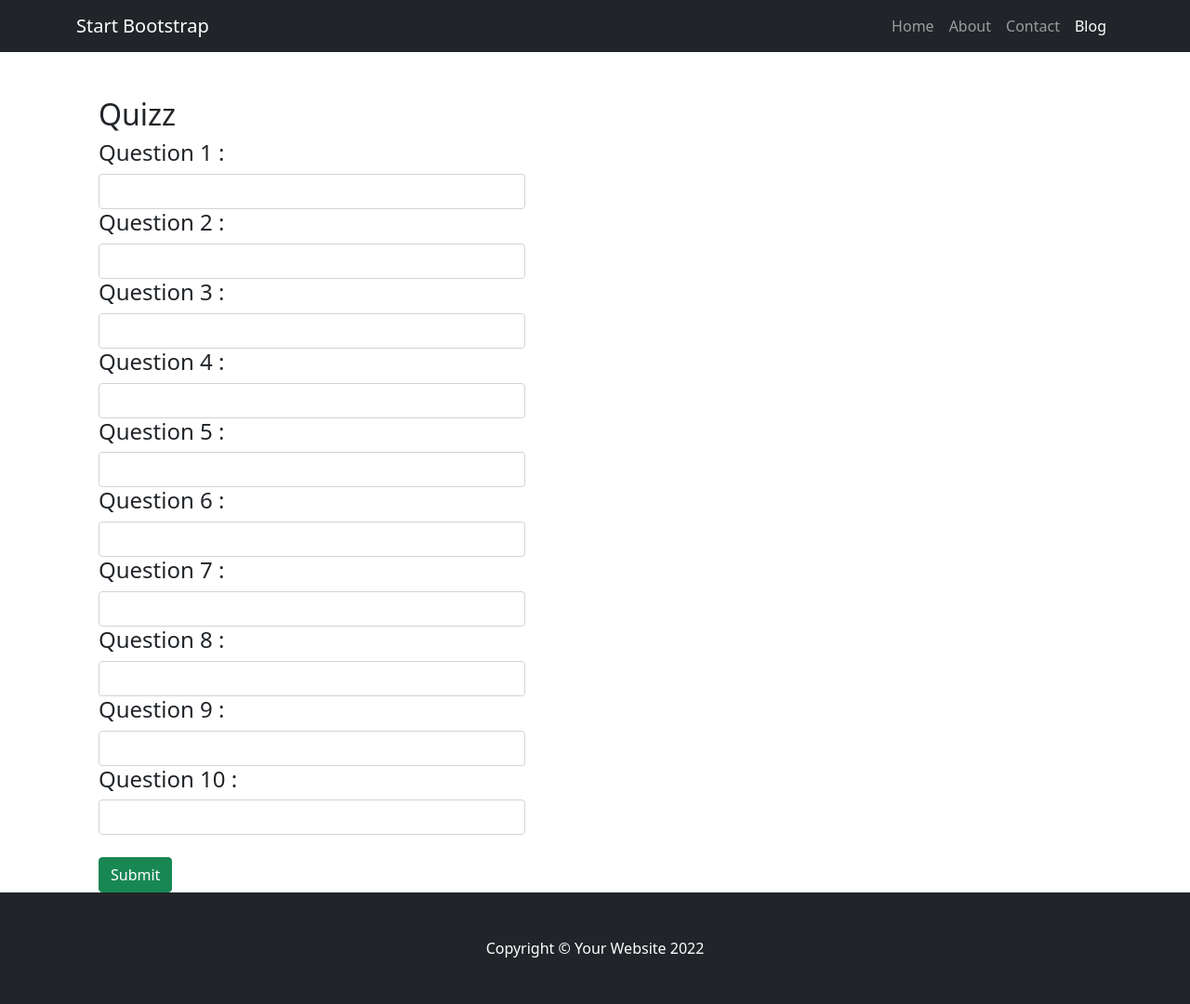
After one commit to khaledhafsia/projet_web, a PHP site: page /Quizz.php in a window 1280 px wide. The commit adds this page. Shown: the whole page at 93% size. Run offline with PHP 8.4, Linux system fonts and the light colour scheme.

Commit message:
started quizz

```diff
--- a/Controller/CoursC.php
+++ b/Controller/CoursC.php
@@ -1,16 +1,134 @@
 <?php
 include "../config.php";
 require_once "../Model/Cours.php";
+require_once "../Model/Matiere.php";
+require_once "../Model/User.php";
 function Get_All_Cours ()
 {
     try {
         $pdo = Config::getConnexion();
         $query = $pdo->prepare(
-            'SELECT * FROM Cours'
+            'SELECT * FROM Cours ORDER BY  DATE_UPLOAD DESC'
         );
         $query->execute();
-        return $query->fetch();
+        $count=$query->rowCount();
+        if ($count==0){
+            return 0;
+        }
+        else
+        {
+            $A=[];
+            $X=$query->fetchAll();
+            foreach ($X as $x) {
+                $Cours_info = new Cours ($x['ID'], $x['Titre'], get_matiere($x['Matiere']), get_teacher_name($x["Enseignant"]), $x["Contenu"], $x["Date_Upload"]);
+                $Cours_info->setFile($x["File"]);
+                array_push($A,$Cours_info);
+            }
+
+            return $A;
+        }
     } catch (PDOException $e) {
         $e->getMessage();
     }
 }
+
+function Get_Cours ($id)
+{
+    try {
+        $pdo = Config::getConnexion();
+        $query = $pdo->prepare(
+            'SELECT * FROM Cours WHERE ID=:id'
+        );
+        $query->execute([":id"=>$id]);
+        $count=$query->rowCount();
+        if ($count==0){
+            return 0;
+        }
+        else
+        {
+            $X=$query->fetchAll();
+            foreach ($X as $x) {
+                $Cours_info = new Cours ($x['ID'], $x['Titre'], get_matiere($x['Matiere']), get_teacher_name($x["Enseignant"]), $x["Contenu"], $x["Date_Upload"]);
+                $Cours_info->setFile($x["File"]);
+            }
+
+            return $Cours_info;
+        }
+    } catch (PDOException $e) {
+        $e->getMessage();
+    }
+}
+
+function get_teacher_name ($id)
+{
+    $sql="SELECT * FROM User WHERE id= :id";
+    $db=config::getConnexion();
+    try{
+        $query=$db->prepare($sql);
+        $query->execute([':id' => $id]);
+        $count=$query->rowCount();
+        if ($count==0){
+            return 0;
+        }
+        else
+        {
+            $x=$query->fetch();
+            $User_info = new User ($x["ID"],$x["Username"],$x["Password"],$x["Email"],$x["Role"],[]);
+            return $User_info;
+        }}
+    catch (Exception $e)
+    {
+        echo $e->getMessage();
+    }
+
+}
+
+function get_matiere ($id)
+{
+    $sql="SELECT * FROM Matiere WHERE id= :id";
+    $db=config::getConnexion();
+    try{
+        $query=$db->prepare($sql);
+        $query->execute([':id' => $id]);
+        $count=$query->rowCount();
+        if ($count==0){
+            return 0;
+        }
+        else
+        {
+            $x=$query->fetch();
+            $matiere=new Matiere($x["ID"],$x["Titre"]);
+            return $matiere;
+        }}
+    catch (Exception $e)
+    {
+        echo $e->getMessage();
+    }
+
+}
+
+function filter_search ($A,$search)
+{
+    $X=[];
+    foreach ($A as $a)
+        {
+            if (strpos($a->getTitre(),$search))
+            {
+                array_push($X,$a);
+            }
+        }
+    return $X;
+}
+
+function filter_Matiere ($A,$matiere)
+{
+    $X=[];
+    foreach ($A as $a)
+    {
+        if (strpos($a->getMatiere()->getTitre(),$matiere))
+        {
+            array_push($X,$a);
+        }
+    }
+    return $X;
+}
--- a/Model/Cours.php
+++ b/Model/Cours.php
@@ -8,6 +8,23 @@ class Cours
     private $Enseignat;
     private $Contenu;
     private $Date_Upload;
+    private $File;
+
+    /**
+     * @return mixed
+     */
+    public function getFile()
+    {
+        return $this->File;
+    }
+
+    /**
+     * @param mixed $File
+     */
+    public function setFile($File)
+    {
+        $this->File = $File;
+    }
 
     /**
      * @param $id
--- /dev/null
+++ b/Model/Matiere.php
@@ -0,0 +1,56 @@
+<?php
+
+class Matiere
+{
+    private $id;
+    private $Titre;
+
+    /**
+     * @param $id
+     * @param $Titre
+     */
+    public function __construct($id, $Titre)
+    {
+        $this->id = $id;
+        $this->Titre = $Titre;
+    }
+
+    /**
+     * @return mixed
+     */
+    public function getId()
+    {
+        return $this->id;
+    }
+
+    /**
+     * @param mixed $id
+     */
+    public function setId($id)
+    {
+        $this->id = $id;
+    }
+
+    /**
+     * @return mixed
+     */
+    public function getTitre()
+    {
+        return $this->Titre;
+    }
+
+    /**
+     * @param mixed $Titre
+     */
+    public function setTitre($Titre)
+    {
+        $this->Titre = $Titre;
+    }
+
+    public function __toString()
+    {
+        return $this->getTitre();
+    }
+
+
+}
--- a/Model/Question.php
+++ b/Model/Question.php
@@ -6,6 +6,7 @@ class Question
     private $Titre;
     private $reponse;
     private $quizz;
+
 
     /**
      * @param $id
--- /dev/null
+++ b/View/Quizz.php
@@ -0,0 +1,143 @@
+<!DOCTYPE html>
+<html lang="en">
+    <head>
+        <meta charset="utf-8" />
+        <meta name="viewport" content="width=device-width, initial-scale=1, shrink-to-fit=no" />
+        <meta name="description" content="" />
+        <meta name="author" content="" />
+        <title>Blog Post - Start Bootstrap Template</title>
+        <!-- Favicon-->
+        <link rel="icon" type="image/x-icon" href="../Assets/img/favicon.ico" />
+        <!-- Core theme CSS (includes Bootstrap)-->
+        <link href="../Assets/css/styles.css" rel="stylesheet" />
+    </head>
+    <?php
+    require_once "../Controller/CoursC.php";
+
+    ?>
+    <body>
+        <!-- Responsive navbar-->
+        <nav class="navbar navbar-expand-lg navbar-dark bg-dark">
+            <div class="container">
+                <a class="navbar-brand" href="#!">Start Bootstrap</a>
+                <button class="navbar-toggler" type="button" data-bs-toggle="collapse" data-bs-target="#navbarSupportedContent" aria-controls="navbarSupportedContent" aria-expanded="false" aria-label="Toggle navigation"><span class="navbar-toggler-icon"></span></button>
+                <div class="collapse navbar-collapse" id="navbarSupportedContent">
+                    <ul class="navbar-nav ms-auto mb-2 mb-lg-0">
+                        <li class="nav-item"><a class="nav-link" href="#">Home</a></li>
+                        <li class="nav-item"><a class="nav-link" href="#!">About</a></li>
+                        <li class="nav-item"><a class="nav-link" href="#!">Contact</a></li>
+                        <li class="nav-item"><a class="nav-link active" aria-current="page" href="#">Blog</a></li>
+                    </ul>
+                </div>
+            </div>
+        </nav>
+        <!-- Page content-->
+        <div class="container mt-5">
+            <div class="row">
+                <div class="col-lg-8">
+                    <!-- Post content-->
+                    <div class="container-fluid">
+                        <div class="row">
+                            <div class="col-md-12">
+                                <h2>
+                                    Quizz
+                                </h2>
+
+                                <div class="col-lg-8">
+                                    <!-- Post content-->
+                                    <article>
+                                        <form role="form">
+                                            <div class="form-group">
+
+                                                <label for="exampleInputEmail1">
+                                                    <h4>Question 1 :</h4>
+                                                </label>
+                                                <input type="email" class="form-control" id="exampleInputEmail1">
+                                            </div>
+                                            <div class="form-group">
+
+                                                <label for="exampleInputEmail1">
+                                                    <h4>Question 2 :</h4>
+                                                </label>
+                                                <input type="email" class="form-control" id="exampleInputEmail1">
+                                            </div>
+                                            <div class="form-group">
+
+                                                <label for="exampleInputEmail1">
+                                                    <h4>Question 3 :</h4>
+                                                </label>
+                                                <input type="email" class="form-control" id="exampleInputEmail1">
+                                            </div>
+                                            <div class="form-group">
+
+                                                <label for="exampleInputEmail1">
+                                                    <h4>Question 4 :</h4>
+                                                </label>
+                                                <input type="email" class="form-control" id="exampleInputEmail1">
+                                            </div>
+                                            <div class="form-group">
+
+                                                <label for="exampleInputEmail1">
+                                                    <h4>Question 5 :</h4>
+                                                </label>
+                                                <input type="email" class="form-control" id="exampleInputEmail1">
+                                            </div>
+                                            <div class="form-group">
+
+                                                <label for="exampleInputEmail1">
+                                                    <h4>Question 6 :</h4>
+                                                </label>
+                                                <input type="email" class="form-control" id="exampleInputEmail1">
+                                            </div>
+                                            <div class="form-group">
+
+                                                <label for="exampleInputEmail1">
+                                                    <h4>Question 7 :</h4>
+                                                </label>
+                                                <input type="email" class="form-control" id="exampleInputEmail1">
+                                            </div>
+                                            <div class="form-group">
+
+                                                <label for="exampleInputEmail1">
+                                                    <h4>Question 8 :</h4>
+                                                </label>
+                                                <input type="email" class="form-control" id="exampleInputEmail1">
+                                            </div>
+                                            <div class="form-group">
+
+                                                <label for="exampleInputEmail1">
+                                                    <h4>Question 9 :</h4>
+                                                </label>
+                                                <input type="email" class="form-control" id="exampleInputEmail1">
+                                            </div>
+                                            <div class="form-group">
+
+                                                <label for="exampleInputEmail1">
+                                                    <h4>Question 10 :</h4>
+                                                </label>
+                                                <input type="email" class="form-control" id="exampleInputEmail1">
+                                            </div>
+                                            <br>
+                                            <button type="submit" class="btn btn-success">
+                                                Submit
+                                            </button>
+                                        </form>
+                                    </article>
+                                </div>
+                            </div>
+                        </div>
+                    </div>
+                </div>
+
+            </div>
+        </div>
+        <!-- Footer-->
+        <footer class="py-5 bg-dark">
+            <div class="container"><p class="m-0 text-center text-white">Copyright &copy; Your Website 2022</p></div>
+        </footer>
+        <!-- Bootstrap core JS-->
+        <script src="https://cdn.jsdelivr.net/npm/bootstrap@5.1.3/dist/js/bootstrap.bundle.min.js"></script>
+        <!-- Core theme JS-->
+        <script src="../Assets/js/scripts.js"></script>
+    </body>
+</html>
```
Also changed, not shown: Controller/QuizzC.php (added, +32 -0 lines), Model/Quizz_Question.php (added, +68 -0 lines), View/ui_List_Cours.php (+13 -12 lines), View/ui_Post_cours.php (renamed from View/ui_Post_cours.html, +20 -10 lines).
